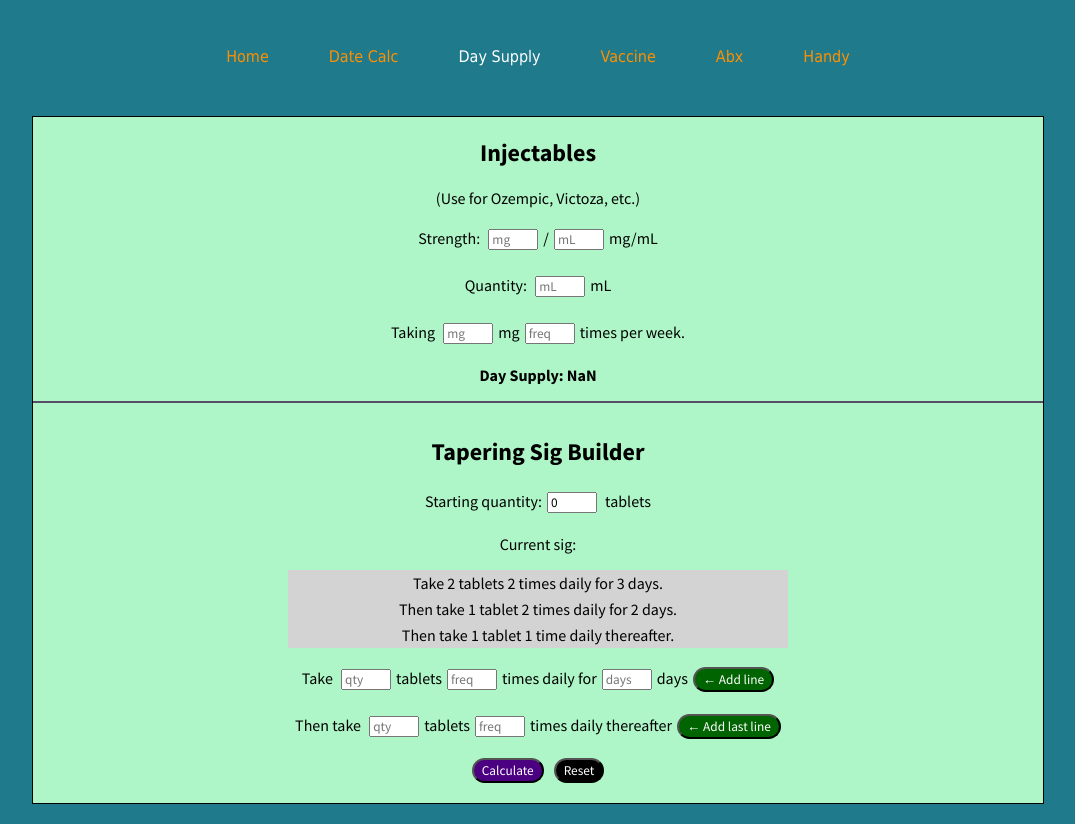
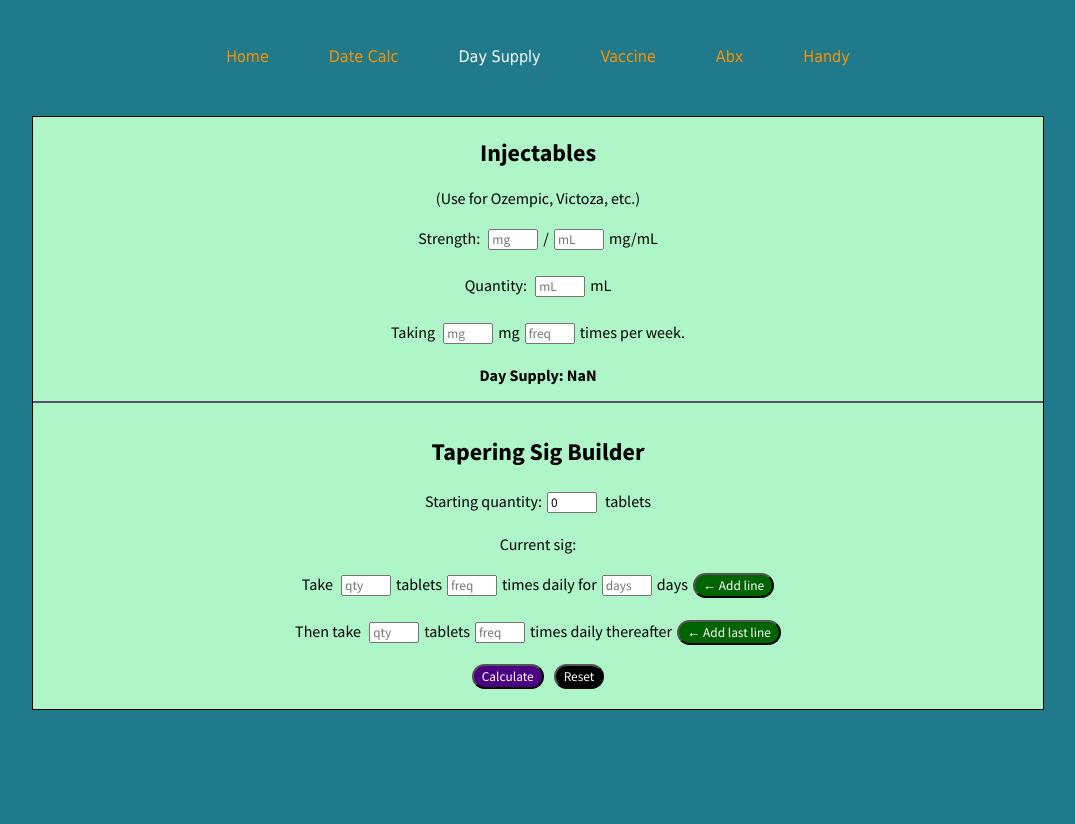
Before and after one commit to icyparkinson/rx-react, a React (Create React App) app in the folder client/: page /daysupp in a window 1280 px wide. Shown: the whole page, without its empty margins (102-1177 px from the left). Built offline with nearby package versions, Linux system fonts and the light colour scheme.

Commit message:
Fixed default sigArray.

```diff
--- a/client/src/components/pages/daysupp/DaySupp.js
+++ b/client/src/components/pages/daysupp/DaySupp.js
@@ -70,7 +70,7 @@ const DaySupp = () => {
 //TAPER SECTION HERE
 
 
-    const [sigList, setSigList] = useState([[2, 2, 3], [1, 2, 2], [1, 1]])
+    const [sigList, setSigList] = useState([])
 
     const displaySigList = sigList.map((sigLine, index) => {
         return(
```
